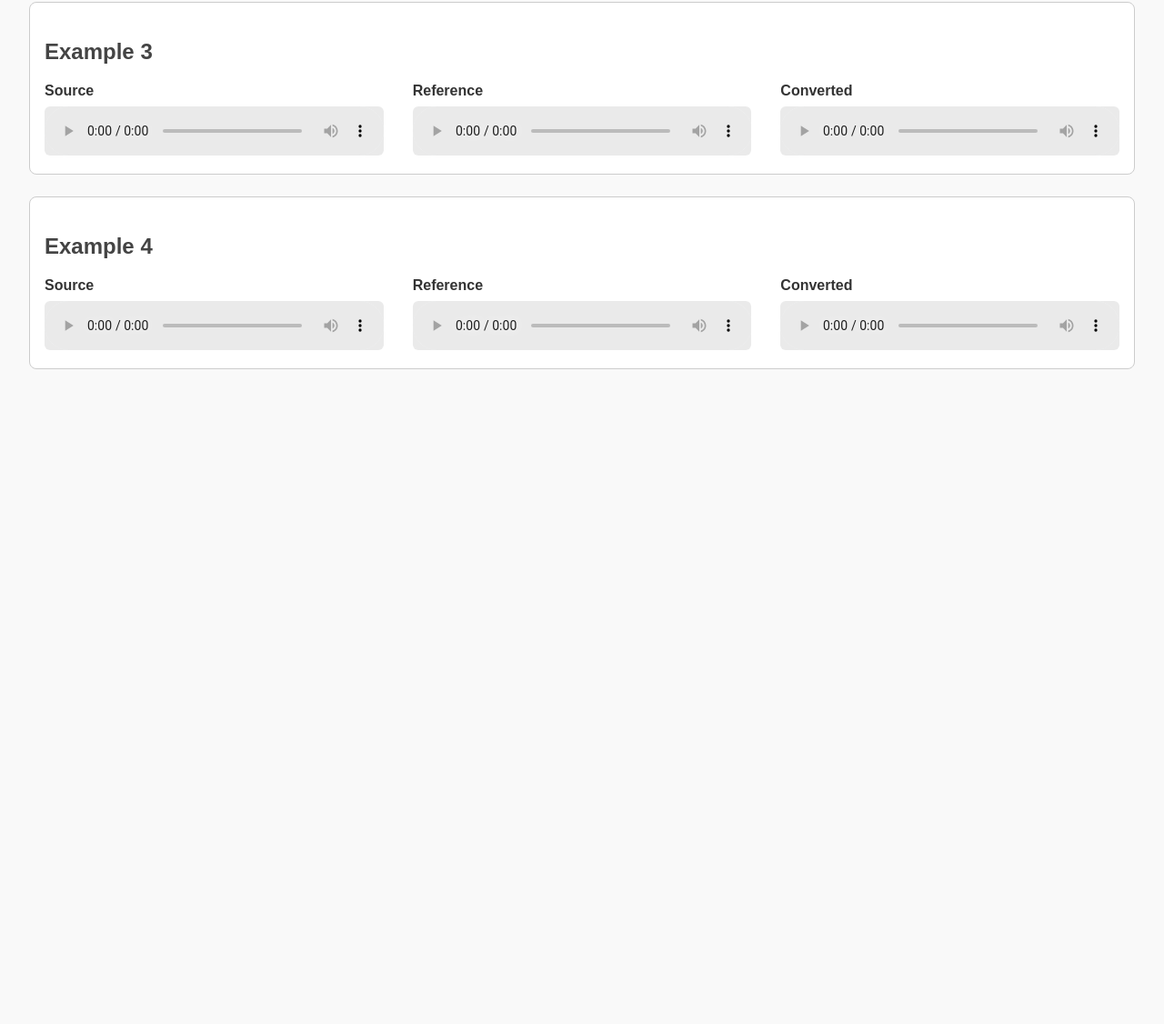
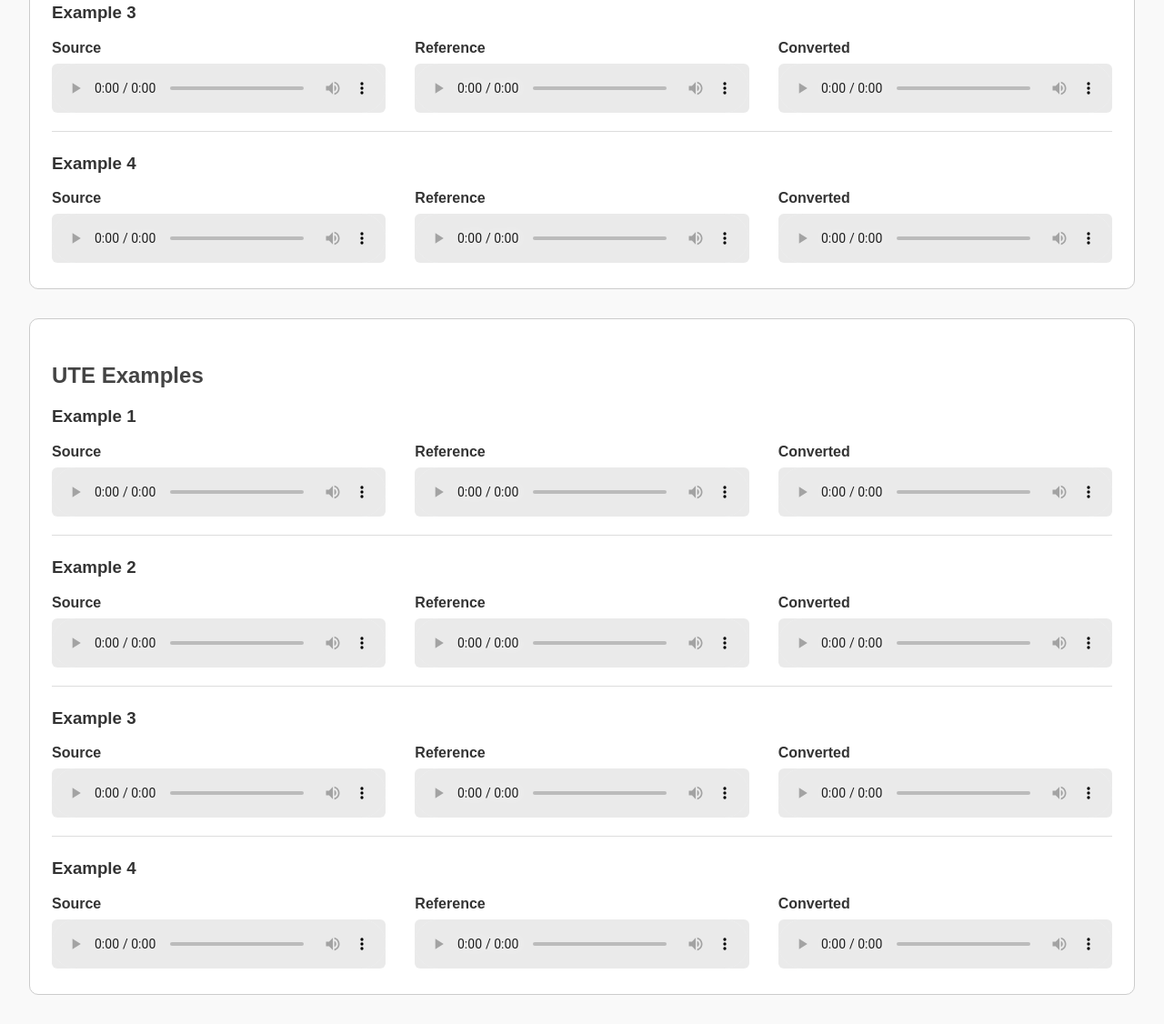
Before and after one commit to Soumya-dutta/a2a-zest, a plain HTML site: page index.html in a window 1280 px wide. Shown: the part 565-1691 px from the top of the page at 91% size. Before the commit the page ends 1003 px from the top, so only its background shows below. Drawn offline with Linux system fonts and the light colour scheme.

Commit message:
Add files via upload

```diff
--- a/index.html
+++ b/index.html
@@ -37,14 +37,26 @@
     .example {
       background-color: #fff;
       border: 1px solid #ccc;
-      padding: 1rem;
-      margin-bottom: 1.5rem;
-      border-radius: 8px;
+      padding: 1.5rem;
+      margin-bottom: 2rem;
+      border-radius: 10px;
       transition: box-shadow 0.2s ease, background-color 0.3s ease, border-color 0.3s ease;
     }
 
     .example:hover {
       box-shadow: 0 2px 8px rgba(0, 0, 0, 0.1);
+    }
+
+    .sub-example {
+      margin-bottom: 1.5rem;
+      padding-bottom: 1rem;
+      border-bottom: 1px solid #ddd;
+    }
+
+    .sub-example:last-child {
+      border-bottom: none;
+      margin-bottom: 0;
+      padding-bottom: 0;
     }
 
     .audio-group {
@@ -64,7 +76,6 @@
       margin-bottom: 0.5rem;
     }
 
-    /* ====== Audio Player Styling ====== */
     audio {
       width: 100%;
       outline: none;
@@ -75,12 +86,6 @@
     /* Chrome, Edge, Safari */
     audio::-webkit-media-controls-panel {
       background-color: #eaeaea;
-    }
-
-    audio::-webkit-media-controls-play-button,
-    audio::-webkit-media-controls-volume-slider,
-    audio::-webkit-media-controls-timeline {
-      filter: invert(0);
     }
 
     /* ====== Dark Mode ====== */
@@ -107,6 +112,10 @@
         border-color: #444;
       }
 
+      .sub-example {
+        border-color: #555;
+      }
+
       .example:hover {
         box-shadow: 0 2px 8px rgba(255, 255, 255, 0.1);
       }
@@ -115,7 +124,6 @@
         color: #f5f5f5;
       }
 
-      /* Custom dark theme for audio controls */
       audio {
         background-color: #333;
       }
@@ -138,8 +146,12 @@
     <p class="subtitle">Generated using our A2A-ZEST model</p>
   </header>
 
+  <!-- ====== SSST GROUP ====== -->
   <div class="example">
-    <h2>Example 1</h2>
+    <h2>SSST Examples</h2>
+
+    <div class="sub-example">
+      <h3>Example 1</h3>
       <div class="audio-group">
         <figure class="audio-block">
           <figcaption>Source</figcaption>
@@ -156,8 +168,8 @@
       </div>
     </div>
 
-  <div class="example">
-    <h2>Example 2</h2>
+    <div class="sub-example">
+      <h3>Example 2</h3>
       <div class="audio-group">
         <figure class="audio-block">
           <figcaption>Source</figcaption>
@@ -174,8 +186,8 @@
       </div>
     </div>
 
-  <div class="example">
-    <h2>Example 3</h2>
+    <div class="sub-example">
+      <h3>Example 3</h3>
       <div class="audio-group">
         <figure class="audio-block">
           <figcaption>Source</figcaption>
@@ -192,8 +204,8 @@
       </div>
     </div>
 
-  <div class="example">
-    <h2>Example 4</h2>
+    <div class="sub-example">
+      <h3>Example 4</h3>
       <div class="audio-group">
         <figure class="audio-block">
           <figcaption>Source</figcaption>
@@ -209,5 +221,83 @@
         </figure>
       </div>
     </div>
+  </div>
+
+  <!-- ====== UTE GROUP ====== -->
+  <div class="example">
+    <h2>UTE Examples</h2>
+
+    <div class="sub-example">
+      <h3>Example 1</h3>
+      <div class="audio-group">
+        <figure class="audio-block">
+          <figcaption>Source</figcaption>
+          <audio controls src="samples/UTE/0011_000021.wav"></audio>
+        </figure>
+        <figure class="audio-block">
+          <figcaption>Reference</figcaption>
+          <audio controls src="samples/UTE/1003_TIE_FEA_XX.wav"></audio>
+        </figure>
+        <figure class="audio-block">
+          <figcaption>Converted</figcaption>
+          <audio controls src="samples/UTE/0011_000021--1003_TIE_FEA_XX.wav"></audio>
+        </figure>
+      </div>
+    </div>
+
+    <div class="sub-example">
+      <h3>Example 2</h3>
+      <div class="audio-group">
+        <figure class="audio-block">
+          <figcaption>Source</figcaption>
+          <audio controls src="samples/UTE/0015_000034.wav"></audio>
+        </figure>
+        <figure class="audio-block">
+          <figcaption>Reference</figcaption>
+          <audio controls src="samples/UTE/1043_TAI_DIS_XX.wav"></audio>
+        </figure>
+        <figure class="audio-block">
+          <figcaption>Converted</figcaption>
+          <audio controls src="samples/UTE/0015_000034--1043_TAI_DIS_XX.wav"></audio>
+        </figure>
+      </div>
+    </div>
+
+    <div class="sub-example">
+      <h3>Example 3</h3>
+      <div class="audio-group">
+        <figure class="audio-block">
+          <figcaption>Source</figcaption>
+          <audio controls src="samples/UTE/0016_000035.wav"></audio>
+        </figure>
+        <figure class="audio-block">
+          <figcaption>Reference</figcaption>
+          <audio controls src="samples/UTE/1089_IOM_FEA_XX.wav"></audio>
+        </figure>
+        <figure class="audio-block">
+          <figcaption>Converted</figcaption>
+          <audio controls src="samples/UTE/0016_000035--1089_IOM_FEA_XX.wav"></audio>
+        </figure>
+      </div>
+    </div>
+
+    <div class="sub-example">
+      <h3>Example 4</h3>
+      <div class="audio-group">
+        <figure class="audio-block">
+          <figcaption>Source</figcaption>
+          <audio controls src="samples/UTE/0017_000038.wav"></audio>
+        </figure>
+        <figure class="audio-block">
+          <figcaption>Reference</figcaption>
+          <audio controls src="samples/UTE/1057_IWL_DIS_XX.wav"></audio>
+        </figure>
+        <figure class="audio-block">
+          <figcaption>Converted</figcaption>
+          <audio controls src="samples/UTE/0017_000038--1057_IWL_DIS_XX.wav"></audio>
+        </figure>
+      </div>
+    </div>
+  </div>
 </body>
 </html>
```
Lines whose indentation alone changed are shown as unchanged.
